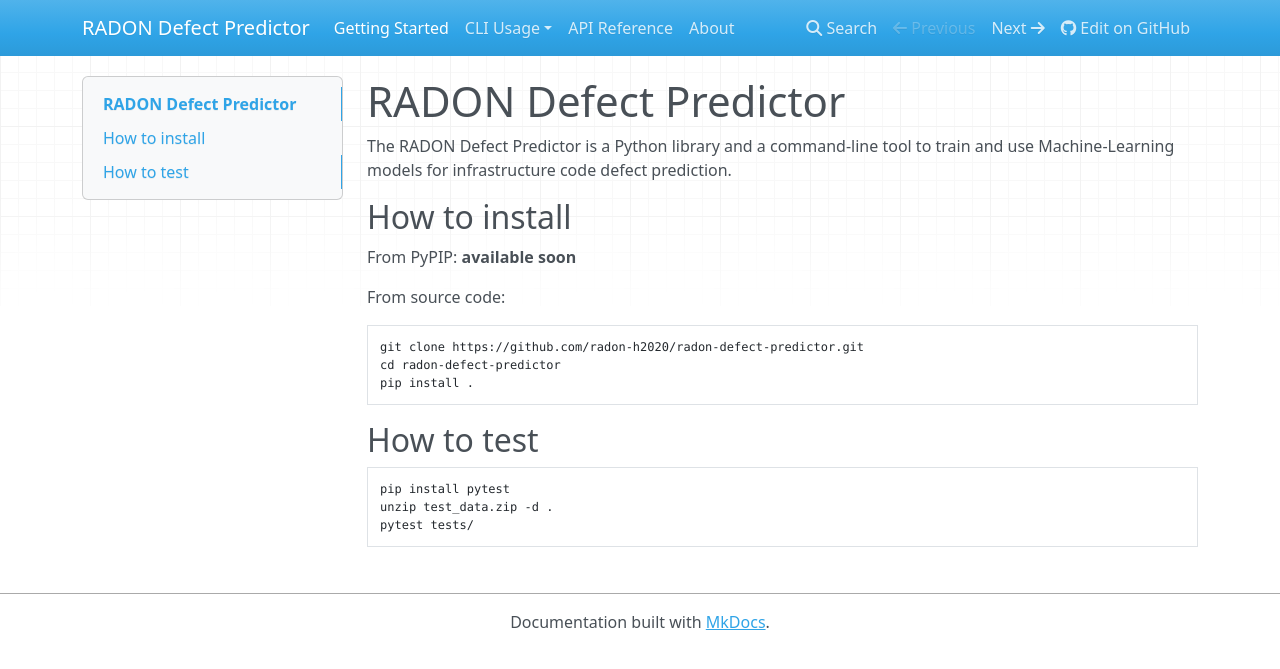
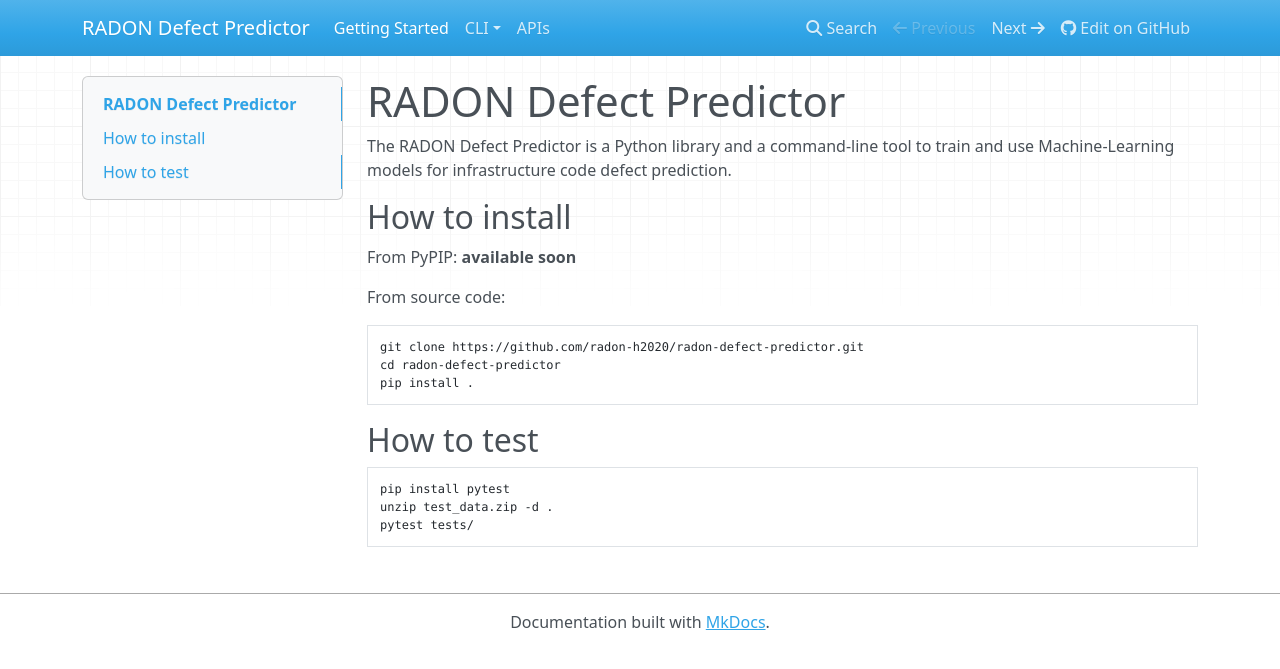
Before and after one commit to radon-h2020/radon-defect-prediction-cli, an MkDocs documentation site: the page built from docs/index.md, in a window 1280 px wide. Shown: the top 669 px of the page. Built offline with MkDocs 1.6.1, drawn with Linux system fonts in a browser that asks for light colours; nearby versions of some CDN libraries.

Commit message:
renamed nav in docs

```diff
--- a/mkdocs.yml
+++ b/mkdocs.yml
@@ -3,12 +3,11 @@ repo_name: GitHub
 repo_url: https://github.com/radon-h2020/radon-defect-predictor/
 nav:
     - Getting Started: index.md
-    - CLI Usage:
+    - CLI:
       - Getting Started: cli/getting_started.md
       - Train: cli/train.md
       - Model: cli/model.md
       - Predict: cli/predict.md
-    - API Reference: apis.md
-    - About: about.md
+    - APIs: apis.md
 markdown_extensions:
   - admonition
```
